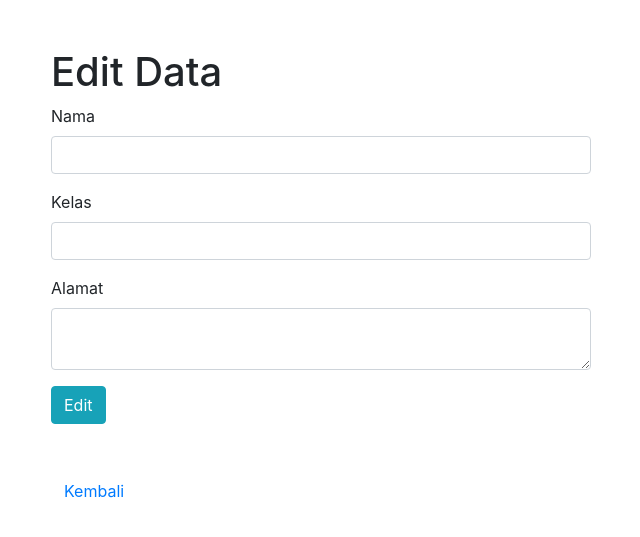
After one commit to inet-iptek/crud_bootstrap, a PHP site: page /edit.php?id=1 in a window 1280 px wide. The commit adds this page. Shown: the top 537 px of the page, without its empty margins (319-959 px from the left). Run offline with PHP 8.4, Linux system fonts and the light colour scheme; data that the repository does not hold is empty.

Commit message:
edit.php

```diff
--- /dev/null
+++ b/edit.php
@@ -0,0 +1,57 @@
+<?php include "config.php"; ?>
+<?php include "header.php"; ?>
+<?php
+    $id = val($_GET['id']);
+    $sql = "SELECT * FROM data WHERE id ='$id'";
+    $data = $conn->query($sql);
+    $dt = $data->fetch_array();
+?>
+<div class="container mt-5">
+    <div class="row">
+        <div class="col-lg-6 mx-auto">
+            <h1>Edit Data</h1>
+            <form action="" method="post">
+                <div class="form-group">
+                    <label for="nama">Nama</label>
+                    <input type="text" name="nama" class="form-control" value="<?= $dt['nama']; ?>">
+                </div>
+
+                <div class="form-group">
+                    <label for="kelas">Kelas</label>
+                    <input type="text" name="kelas" class="form-control" value="<?= $dt['kelas']; ?>">
+                </div>
+
+                <div class="form-group">
+                    <label for="alamat">Alamat</label>
+                    <textarea name="alamat" class="form-control"><?= $dt['alamat']; ?></textarea>
+                </div>
+
+                <button type="submit" name="btn" class="btn btn-info">Edit</button>
+
+            </form>
+            <a href="index.php" class="btn btn-link mt-5">Kembali</a>
+        </div>
+    </div>
+</div>
+<?php include "footer.php"; ?>
+<?php
+    if(isset($_POST['btn'])) {
+        $nama = val($_POST['nama']);
+        $kelas = val($_POST['kelas']);
+        $alamat = val($_POST['alamat']);
+
+        if(empty($nama) || empty($kelas) || empty($alamat)) {
+            alert('Field tidak boleh kosong!');
+        } else {
+            $sql = "UPDATE data SET nama = '$nama', kelas = '$kelas', alamat = '$alamat' WHERE id = '$id'";
+            $edit = $conn->query($sql);
+
+            if($edit) {
+                alert('Berhasil!');
+                redir('index.php');
+            } else {
+                alert('Gagal!');
+            }
+        }
+    }
+?>
--- a/index.php
+++ b/index.php
@@ -25,7 +25,11 @@
                         <td><?= $dt['nama']; ?></td>
                         <td><?= $dt['kelas']; ?></td>
                         <td><?= $dt['alamat']; ?></td>
-                        <td></td>
+                        <td>
+                            <div class="text-center">
+                                <a href="edit.php?id=<?= $dt['id']; ?>" class="btn btn-info">Edit</a>
+                            </div>
+                        </td>
                     </tr>
                     <?php endwhile; ?>
                 </table>
```
